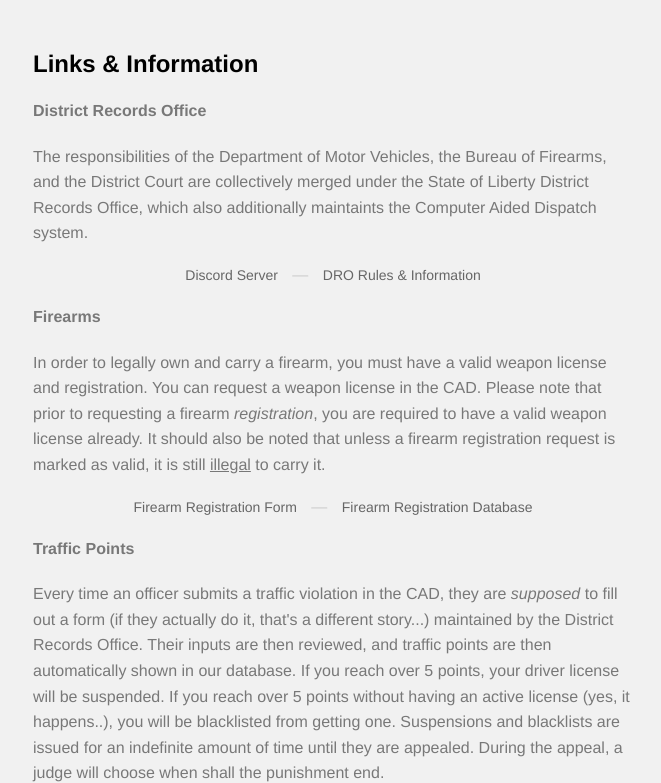
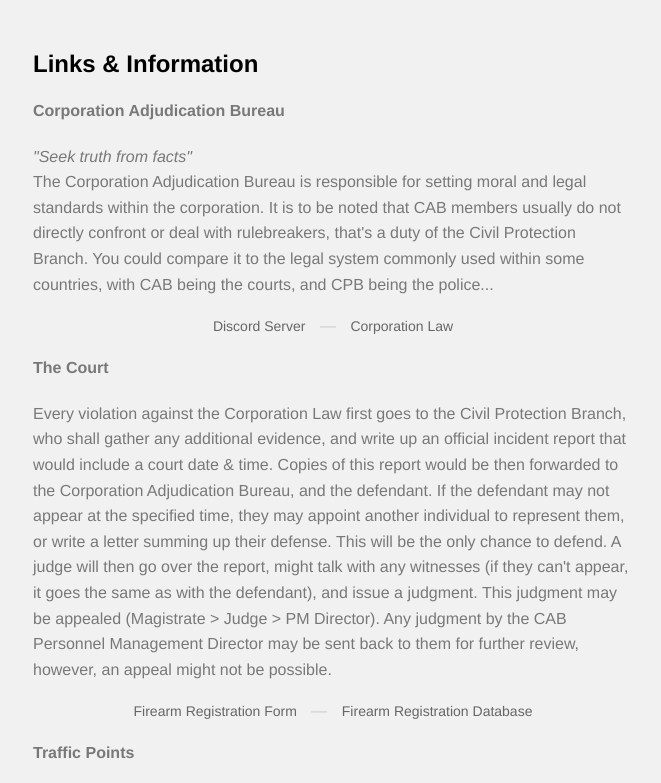
Before and after one commit to cc-cab/cc-cab.github.io, a plain HTML site: page info.html in a window 1280 px wide. Shown: the top 783 px of the page, without its empty margins (307-968 px from the left). Drawn offline with Linux system fonts and the light colour scheme.

Commit message:
Minor changes

```diff
--- a/info.html
+++ b/info.html
@@ -118,20 +118,20 @@
     <div class="container">
 
       <h2>Links &amp Information</h2>
-      <p><strong>District Records Office</strong></p>
+      <p><strong>Corporation Adjudication Bureau</strong></p>
 
       <p>
-        The responsibilities of the Department of Motor Vehicles, the Bureau of Firearms, and the District Court are collectively merged under the State of Liberty District Records Office, which also additionally maintaints the Computer Aided Dispatch system.
+        <em>"Seek truth from facts"</em><br>The Corporation Adjudication Bureau is responsible for setting moral and legal standards within the corporation. It is to be noted that CAB members usually do not directly confront or deal with rulebreakers, that's a duty of the Civil Protection Branch. You could compare it to the legal system commonly used within some countries, with CAB being the courts, and CPB being the police...
       </p>
       <div id="suggestions">
-        <a href="https://discord.gg/NT8kDSrbt6">Discord Server</a> —
-        <a href="https://bit.ly/lsrp-dro-rules">DRO Rules &amp Information</a>
+        <a href="https://discord.gg/66w6PctkUv">Discord Server</a> —
+        <a href="https://docs.google.com/document/d/11PTCxw3GeLPpDutl3OQmvBck_Ad60fSK4nxz-h4_vuM/edit?usp=sharing">Corporation Law</a>
       </div>
 
-      <p><strong>Firearms</strong></p>
+      <p><strong>The Court</strong></p>
 
       <p>
-        In order to legally own and carry a firearm, you must have a valid weapon license and registration. You can request a weapon license in the CAD. Please note that prior to requesting a firearm <em>registration</em>, you are required to have a valid weapon license already. It should also be noted that unless a firearm registration request is marked as valid, it is still <u>illegal</u> to carry it.
+        Every violation against the Corporation Law first goes to the Civil Protection Branch, who shall gather any additional evidence, and write up an official incident report that would include a court date &amp time. Copies of this report would be then forwarded to the Corporation Adjudication Bureau, and the defendant. If the defendant may not appear at the specified time, they may appoint another individual to represent them, or write a letter summing up their defense. This will be the only chance to defend. A judge will then go over the report, might talk with any witnesses (if they can't appear, it goes the same as with the defendant), and issue a judgment. This judgment may be appealed (Magistrate > Judge > PM Director). Any judgment by the CAB Personnel Management Director may be sent back to them for further review, however, an appeal might not be possible.
       </p>
       <div id="suggestions">
         <a href="https://bit.ly/lsrp-guns-form">Firearm Registration Form</a> —
@@ -164,6 +164,8 @@
       <div class="row">
         <div class="column">
           <img src="/images/CAB-logo.png" style="width:95%">
+        <div class="column">
+          <img src="/images/CC-logo.png" style="width:95%">
         </div>
       </div>
     </div>
```
Also changed, not shown: images/CC-logo.png (added).
